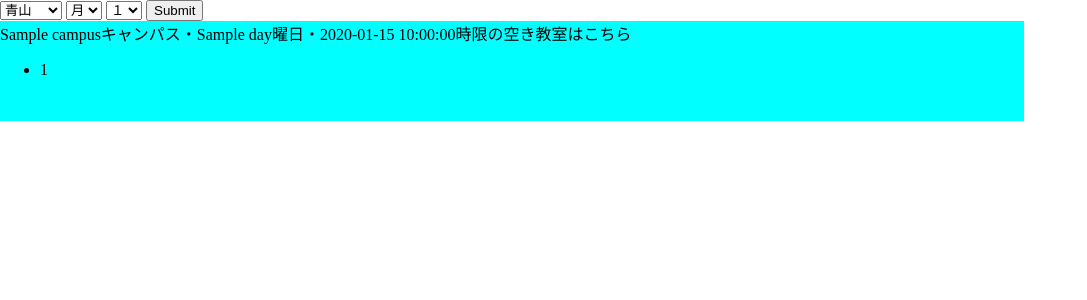
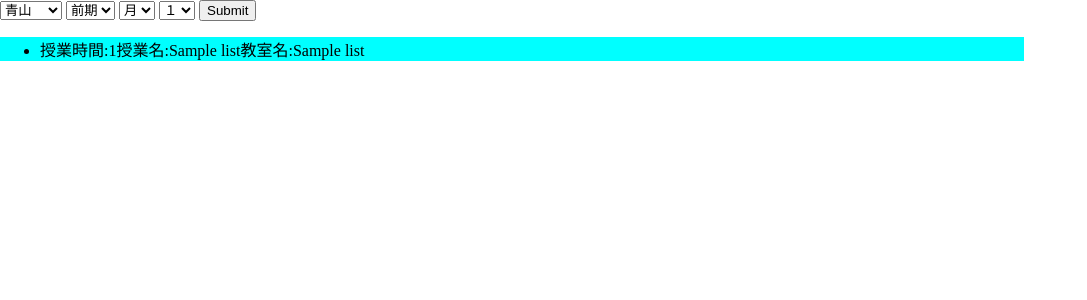
Before and after one commit to ReiSasajima/emptyClass, a Flask app: template templates/search.html in a window 1280 px wide. Shown: the part 24-324 px from the top of the page, without its empty margins (0-1087 px from the left). Run offline with Flask 2, Linux system fonts and the light colour scheme; the template is opened without the code that fills it: most values are stand-ins (such as "Sample title", 1, 10 or a date in 2020).

Commit message:
created sql

```diff
--- a/app.py
+++ b/app.py
@@ -15,14 +15,34 @@ def search():
   # キャンパスを取得
   campus = request.form.get('campus')
   print(campus)
+  # 前期か後期かの判定
+  term = str(request.form.get('term'))
+  print(term)
   # 曜日を取得
   day = str(request.form.get('day'))
   # 時限を取得
   time = str(request.form.get('time'))
 
-  print(day)
+  key = day+time
+  print(key)
   # results = cur.execute('SELECT "教室" FROM syllabus WHERE instr("授業時間", ?) > 0;', ('day',))
-  results = cur.execute('SELECT DISTINCT "教室" FROM syllabus WHERE NOT("授業時間" LIKE ? AND "授業時間" LIKE ? AND "授業時間" LIKE ?)', ('%'+day+'%', '%'+time+'%','%'+campus+'%' ))
+  results = cur.execute('''SELECT "授業時間","授業名", "教室"
+                        FROM syllabus
+                        WHERE "授業時間" LIKE ? /*キャンパス*/
+                        AND "授業時間" LIKE ? /*前期後期が該当する*/
+                        AND "授業時間" NOT LIKE ? /*授業時限が該当しない*/
+                        AND "授業時間"  NOT LIKE "不定" /*「不定」を削除*/
+                        AND "教室" NOT LIKE "None" /*教室名が「None」を削除*/
+                        AND "授業時間" NOT LIKE ? /*時期が「通年」を削除*/
+                        GROUP BY "教室" ''' ,
+                        (
+                        '%'+campus+'%',
+                        '%'+term+'%',
+                        '%'+key+'%',
+                        '%'+'通年'+'%',
+                        ))
+
+  # results = cur.execute('SELECT DISTINCT "教室" FROM syllabus WHERE "授業時間" LIKE ? AND "授業時間" LIKE ? AND "授業時間" LIKE ? AND "授業時間" LIKE ?', ('%'+day+'%', '%'+time+'%','%'+campus+'%', '%'+term+'%'))
   # datas = results.fetchall()
   print(results)
   print('検索結果')
--- a/static/search.css
+++ b/static/search.css
@@ -8,5 +8,5 @@ header{
 .result{
   background-color: aqua;
   width: 80%;
-  height: 100px;
+  height: max-content;
 }
--- a/templates/search.html
+++ b/templates/search.html
@@ -13,9 +13,13 @@
   </header>
   <main>
     <form action="/search" , method="post">
-      <select name="campus" value={{campus}}>
+      <select name="campus" value="">
         <option>青山</option>
         <option>相模原</option>
+      </select>
+      <select name="term" id="">
+        <option>前期</option>
+        <option>後期</option>
       </select>
       <select name="day" value={{day}}>
         <option>月</option>
@@ -25,10 +29,10 @@
         <option>金</option>
         <option>土</option>
       </select>
+      <!-- シラバスの情報は全角のため全角 -->
       <select name="time">
-        <!-- シラバスの情報は全角のため全角 -->
         <option>１</option>
-        <option>１</option>
+        <option>２</option>
         <option>３</option>
         <option>４</option>
         <option>５</option>
@@ -38,10 +42,9 @@
       <input type="submit">
     </form>
     <div class="result">
-      {{campus}}キャンパス・{{day}}曜日・{{time}}時限の空き教室はこちら
       {% for list in results %}
       <ul>
-        <li>{{list[0]}}</li>
+        <li>授業時間:{{list[0]}}授業名:{{list[1]}}教室名:{{list[2]}}</li>
       </ul>
       {% endfor %}
     </div>
```
